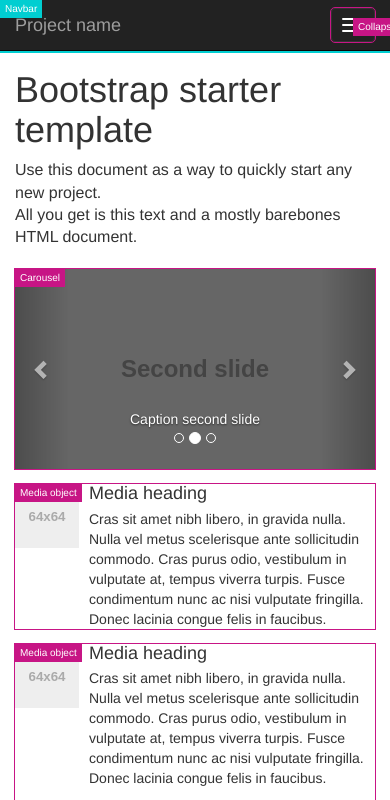
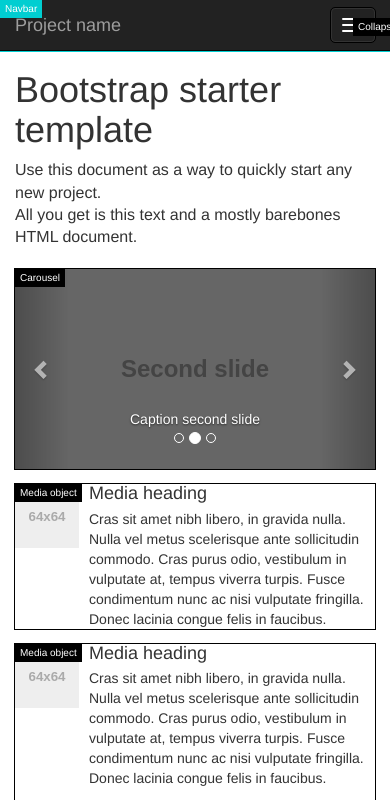
Before and after one commit to voorhoede/demo-linker, a website: page examples/bootstrap-v3/index.html in a window 390 px wide. Both pictures are taken after a click on the button "annotate". Shown: the top 800 px of the page. Drawn offline with nearby package versions, Linux system fonts and the light colour scheme.

Commit message:
feat(options): add option to set rainbow colored outlines
#4

```diff
--- a/demo-linker.css
+++ b/demo-linker.css
@@ -1,12 +1,12 @@
 [data-demo-linker-item] {
 	cursor: pointer;
-	outline: 1px solid mediumvioletred;
+	outline: 1px solid black;
 }
 
 [data-demo-linker-item]:before {
 	content: attr(data-demo-linker-item);
 	position: absolute;
-	background-color: mediumvioletred;
+	background-color: black;
 	color: white;
 	font-size: 1rem;
 	padding: 2px 5px;
@@ -15,7 +15,7 @@
 
 [data-demo-linker-item]:hover {
 	outline-color: darkturquoise;
-	outline-width: 2px;
+	outline-width: 1px;
 }
 
 [data-demo-linker-item]:hover:before {
--- a/demo-linker.js
+++ b/demo-linker.js
@@ -18,7 +18,8 @@
 		baseUrl: '',
 		debugHash: 'debug',
 		itemAttr: 'data-demo-linker-item',
-		toggleSelector: '[data-demo-linker-toggle]'
+		toggleSelector: '[data-demo-linker-toggle]',
+		rainbow: false
 	};
 	var URL_ATTR = 'data-demo-linker-url';
 
@@ -70,6 +71,9 @@
 			[].forEach.call(document.querySelectorAll(selector), function(element){
 				element.setAttribute(linker.config.itemAttr, item.name);
 				element.setAttribute(URL_ATTR, linker.config.baseUrl + item.url);
+				if (linker.config.rainbow) {
+					element.style.outline="1px solid #" +(~~(Math.random()*(1<<24))).toString(16);
+				}
 			});
 		});
 		document.body.addEventListener('click', linker.onNavigate, false);
@@ -85,6 +89,10 @@
 			[].forEach.call(document.querySelectorAll(selector), function(element){
 				element.removeAttribute(linker.config.itemAttr);
 				element.removeAttribute(URL_ATTR);
+				if (linker.config.rainbow) {
+					element.style.outline="none";
+				}
+
 			});
 		});
 		document.body.removeEventListener('click', linker.onNavigate, false);
```
Also changed, not shown: README.md.
